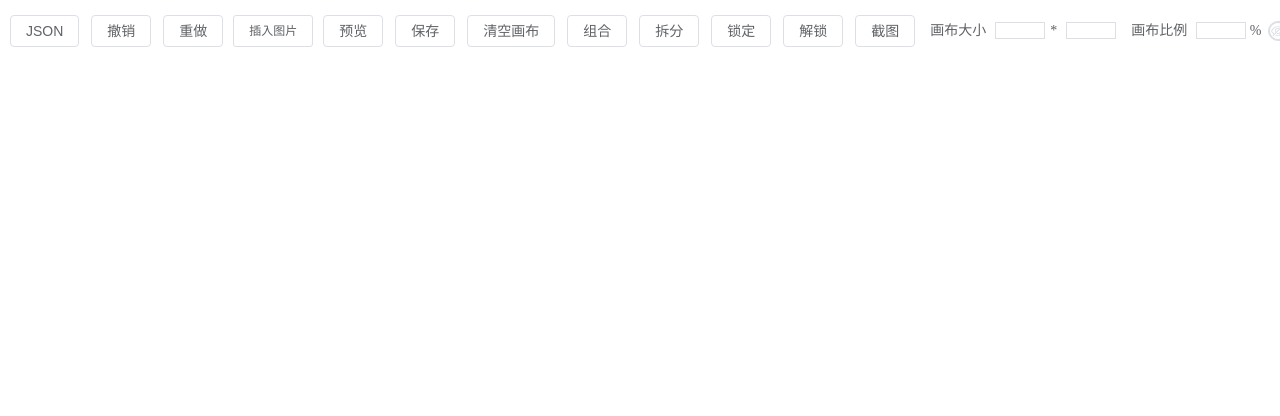
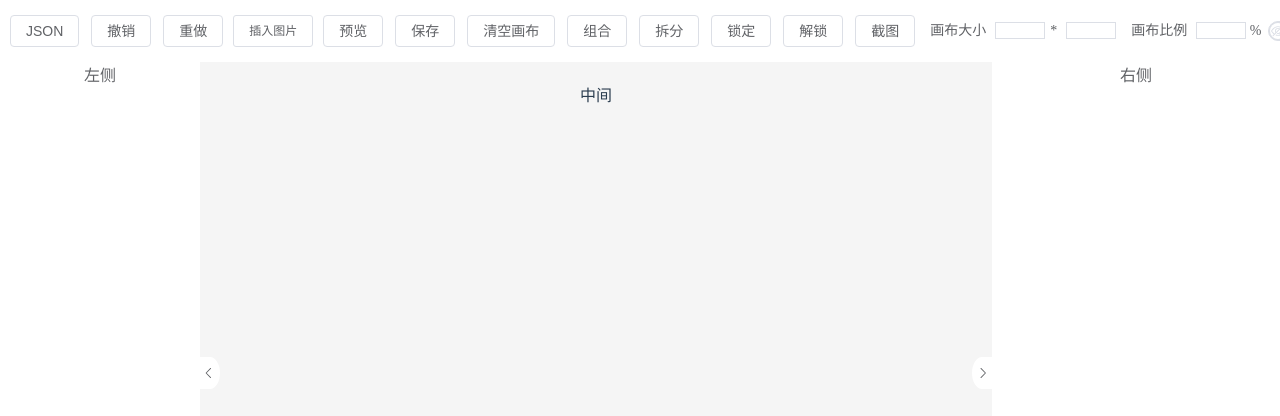
Before and after one commit to LoveWei0/low-code, a Vue app: page /#/ in a window 1280 px wide. Shown: the top 416 px of the page. Built offline with nearby package versions, Linux system fonts and the light colour scheme.

Commit message:
feat(pinia init and main in Tollbar): add

```diff
--- a/package.json
+++ b/package.json
@@ -24,6 +24,8 @@
   "dependencies": {
     "@element-plus/icons-vue": "^2.3.1",
     "element-plus": "^2.4.3",
+    "pinia": "^2.1.7",
+    "pinia-plugin-persistedstate": "^3.2.0",
     "vue": "^3.3.8",
     "vue-router": "^4.2.5"
   },
--- a/src/main.js
+++ b/src/main.js
@@ -4,13 +4,19 @@ import App from './App.vue'
 import * as ElementPlusIconsVue from '@element-plus/icons-vue'
 // vue-router
 import router from './router'
+// pinia
+import { createPinia } from 'pinia'
+import piniaPluginPersistedstate from 'pinia-plugin-persistedstate'
 // 清除css
 import '@/style/reset.css'
 import '@/style/global.scss'
 
 const app = createApp(App)
 
+createPinia().use(piniaPluginPersistedstate)
+
 app.use(router)
+app.use(createPinia())
 app.mount('#app')
 
 // 注册所有图标
--- a/src/pages/Home/index.vue
+++ b/src/pages/Home/index.vue
@@ -7,17 +7,110 @@
 <template>
   <div class="home">
     <Toolbar />
+    <main>
+      <!-- 左侧组件列表 -->
+      <section :class="leftList ? 'left active' : 'left inactive'">
+        左侧
+      </section>
+      <el-button
+        title="show-list-btn"
+        class="btn show-list left-btn"
+        :icon="leftList ? 'ArrowLeft' : 'ArrowRight'"
+      ></el-button>
+      <!-- 中间画布 -->
+      <section class="center">
+        <div class="content">中间</div>
+      </section>
+      <!-- 右侧属性列表 -->
+      <section :class="rightList ? 'right active' : 'right inactive'">
+        右侧
+      </section>
+      <el-button
+        title="show-list-btn"
+        class="btn show-list right-btn"
+        :icon="rightList ? 'ArrowRight' : 'ArrowLeft'"
+      ></el-button>
+    </main>
   </div>
 </template>
 
 <script setup>
+import { ref } from 'vue'
 // component
 import Toolbar from '@/components/Toolbar.vue'
+// store
+import { useStore } from '@/store/index.js'
+// pinia
+import { storeToRefs } from 'pinia'
+const leftList = ref(true)
+const store = useStore()
+const { rightList } = storeToRefs(store)
 </script>
 
 <style lang="scss">
 .home {
   height: 100vh;
   background: var(--main-bg-color);
+  main {
+    height: calc(100% - 64px);
+    position: relative;
+    background: var(--secondary-bg-color);
+    .show-list {
+      position: absolute;
+      z-index: 9;
+      top: 40%;
+      transition: all 0.3s;
+    }
+    .left-btn,
+    .right-btn {
+      background-color: var(--main-bg-color);
+      color: var(--button-text-color);
+      border: 1px;
+    }
+    .left-btn {
+      left: 0;
+      margin-left: 200px;
+      border-radius: 0 50% 50% 0;
+      padding: 9px 4px 9px 2px;
+    }
+    .right-btn {
+      right: 0;
+      margin-right: 288px;
+      border-radius: 50% 0 0 50%;
+      padding: 9px 2px 9px 4px;
+    }
+    .left,
+    .right {
+      position: absolute;
+      height: 100%;
+      top: 0;
+      transition: all 0.3s;
+      background-color: var(--main-bg-color);
+      color: var(--text-color);
+    }
+    .left {
+      position: absolute;
+      width: 200px;
+      left: 0;
+    }
+    .right {
+      position: absolute;
+      width: 288px;
+      right: 0;
+    }
+    .center {
+      margin: 0 288px 0 200px;
+      background-color: var(--secondary-bg-color);
+      height: 100%;
+      overflow: auto;
+      padding: 20px;
+      transition: all 0.3s;
+      .content {
+        width: 100%;
+        height: 100%;
+        overflow: auto;
+      }
+    }
+  }
 }
 </style>
--- /dev/null
+++ b/src/store/index.js
@@ -0,0 +1,11 @@
+import { defineStore } from 'pinia'
+
+export const useStore = defineStore('useStore', {
+  state: () => {
+    return {
+      rightList: true,
+      count: 0,
+    }
+  },
+  persist: true,
+})
```
Also changed, not shown: 1 other file (tests, documents, lock files or other folders).
